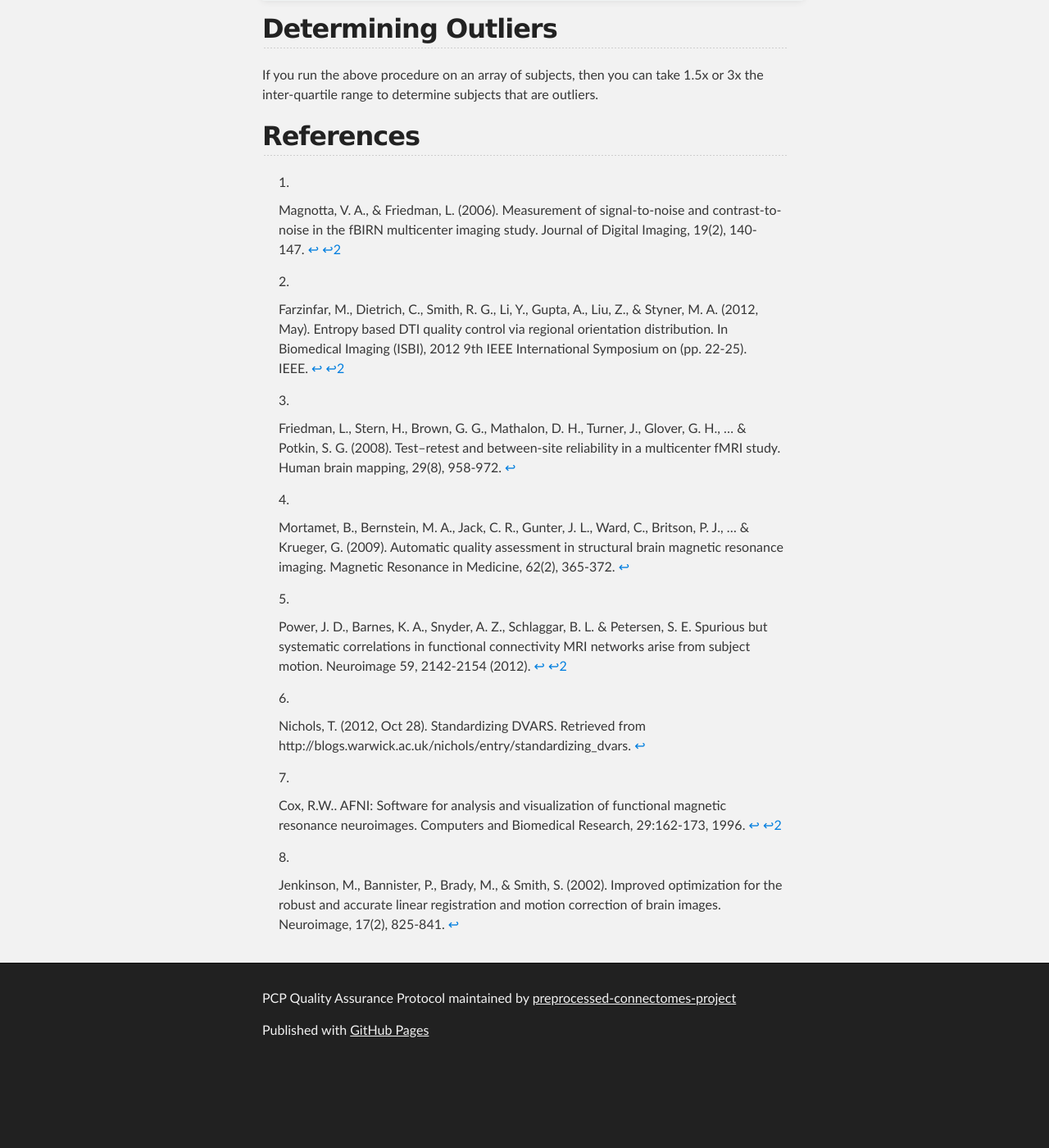
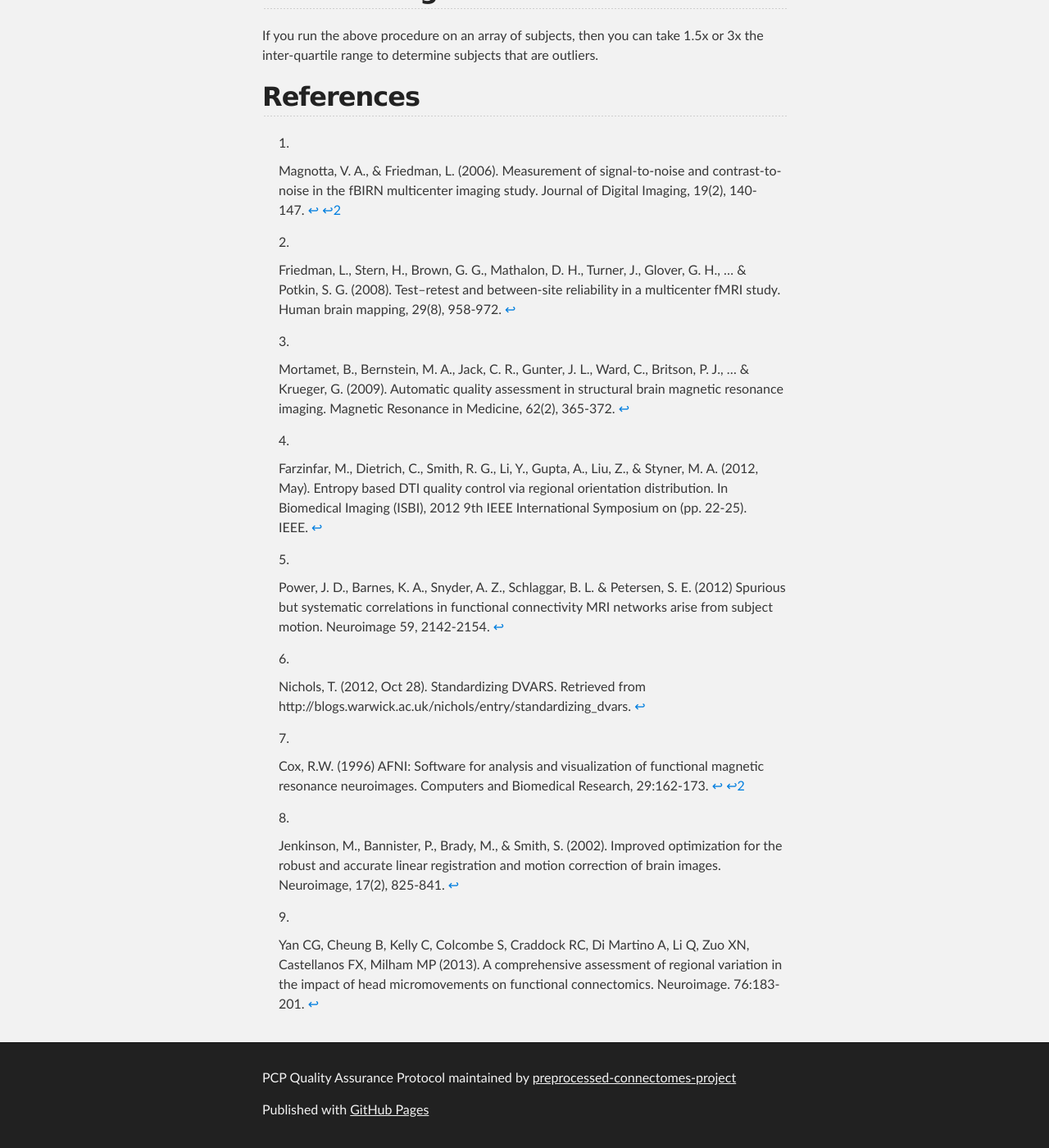
Before and after one commit to preprocessed-connectomes-project/quality-assessment-protocol, a Jekyll site: the page built from index.md, in a window 1280 px wide and 1400 px high, scrolled down 8641 px. Shown: the whole window at 82% size. Built offline with Jekyll 4.4.1, drawn with Linux system fonts in a browser that asks for light colours; before the commit the page ends 9944 px from its top, so only the background shows below that; some of the changed text lies outside the part shown.

```diff
--- a/index.md
+++ b/index.md
@@ -58,7 +58,7 @@
 We calculate the measures below with the associated variable in square brackets followed by a brief description and possible link to a reference.
 
 * **Contrast to Noise Ratio (CNR) [anat_cnr]:** Calculated as the mean of the gray matter values minus the mean of the white matter values, divided by the standard deviation of the air values [^1].
-* **Entopy Focus Criterion (EFC) [anat_efc]:** Shannon’s entropy is used to summarize the principal directions distribution, higher energy indicating the distribution is more uniform (i.e., less noisy) [^2].
+* **Entopy Focus Criterion (EFC) [anat_efc]:**
 * **Foreground to Background Energy Ratio (FBER) [anat_fber]:** Mean energy of image values (i.e., mean of squares) within the head relative to outside the head.
 * **Smoothness of Voxels (FWHM) [anat_fwhm]:** The full-width half maximum (FWHM) of the spatial distribution of the image intensity values [^3].
 * **Artifact Detection (Qi1) [anat_qi1]:** The proportion of voxels with intensity corrupted by artifacts normalized by the number of voxels in the background [^4].
@@ -198,12 +198,14 @@
 
 [^4]: Mortamet, B., Bernstein, M. A., Jack, C. R., Gunter, J. L., Ward, C., Britson, P. J., ... & Krueger, G. (2009). Automatic quality assessment in structural brain magnetic resonance imaging. Magnetic Resonance in Medicine, 62(2), 365-372.
 
-[^5]: Power, J. D., Barnes, K. A., Snyder, A. Z., Schlaggar, B. L. & Petersen, S. E. Spurious but systematic correlations in functional connectivity MRI networks arise from subject motion. Neuroimage 59, 2142-2154 (2012).
+[^5]: Power, J. D., Barnes, K. A., Snyder, A. Z., Schlaggar, B. L. & Petersen, S. E. (2012) Spurious but systematic correlations in functional connectivity MRI networks arise from subject motion. Neuroimage 59, 2142-2154.
 
 [^6]: Nichols, T. (2012, Oct 28). Standardizing DVARS. Retrieved from http://blogs.warwick.ac.uk/nichols/entry/standardizing_dvars.
 
-[^7]: Cox, R.W.. AFNI: Software for analysis and visualization of functional magnetic resonance neuroimages. Computers and Biomedical Research, 29:162-173, 1996.
+[^7]: Cox, R.W. (1996) AFNI: Software for analysis and visualization of functional magnetic resonance neuroimages. Computers and Biomedical Research, 29:162-173.
 
 [^8]: Jenkinson, M., Bannister, P., Brady, M., & Smith, S. (2002). Improved optimization for the robust and accurate linear registration and motion correction of brain images. Neuroimage, 17(2), 825-841.
 
 [^9]: Giannelli, M., Diciotti, S., Tessa, C., & Mascalchi, M. (2010). Characterization of Nyquist ghost in EPI-fMRI acquisition sequences implemented on two clinical 1.5 T MR scanner systems: effect of readout bandwidth and echo spacing. Journal of Applied Clinical Medical Physics, 11(4).
+
+[^10]: Yan CG, Cheung B, Kelly C, Colcombe S, Craddock RC, Di Martino A, Li Q, Zuo XN, Castellanos FX, Milham MP (2013). A comprehensive assessment of regional variation in the impact of head micromovements on functional connectomics. Neuroimage. 76:183-201.
```
Also changed, not shown: other parts of index.md (+1 -1 lines).
